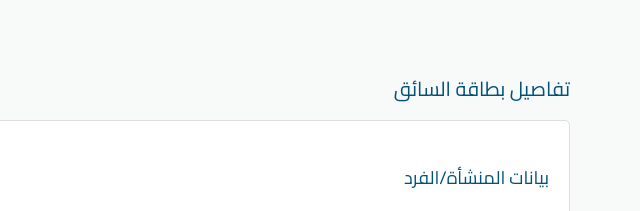
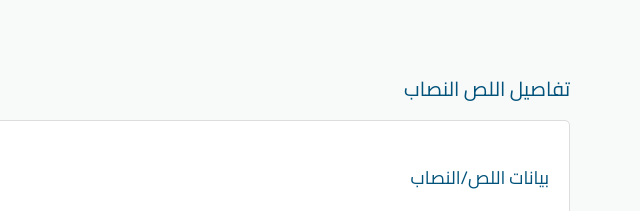
Before and after one commit to naql-sa-s-com/2446231603, a plain HTML site: page index.html in a window 1280 px wide. Shown: the top 211 px of the page, 640-1280 px from the left. Drawn offline with Linux system fonts and the light colour scheme.

Commit message:
Update index.html

```diff
--- a/index.html
+++ b/index.html
@@ -9,12 +9,12 @@
 </head>
 <body>
     <div class="container">
-        <div class="title">تفاصيل بطاقة السائق</div>
+        <div class="title">تفاصيل اللص النصاب</div>
         <button class="back-button" onclick="window.location.href='https://naql.sa/main/'" style="font-family: 'cairo regular', 'changa'; line-height: 1.5em; font-weight: 400 !important; font-size: 10pt;">رجوع</button>
 
         <div class="info-card">
             <div class="section">
-                <div class="section-title">بيانات المنشأة/الفرد</div>
+                <div class="section-title">بيانات اللص/النصاب</div>
                 <div class="section-content">
                     <div>
                         <div class="text">الاسم</div>
```
